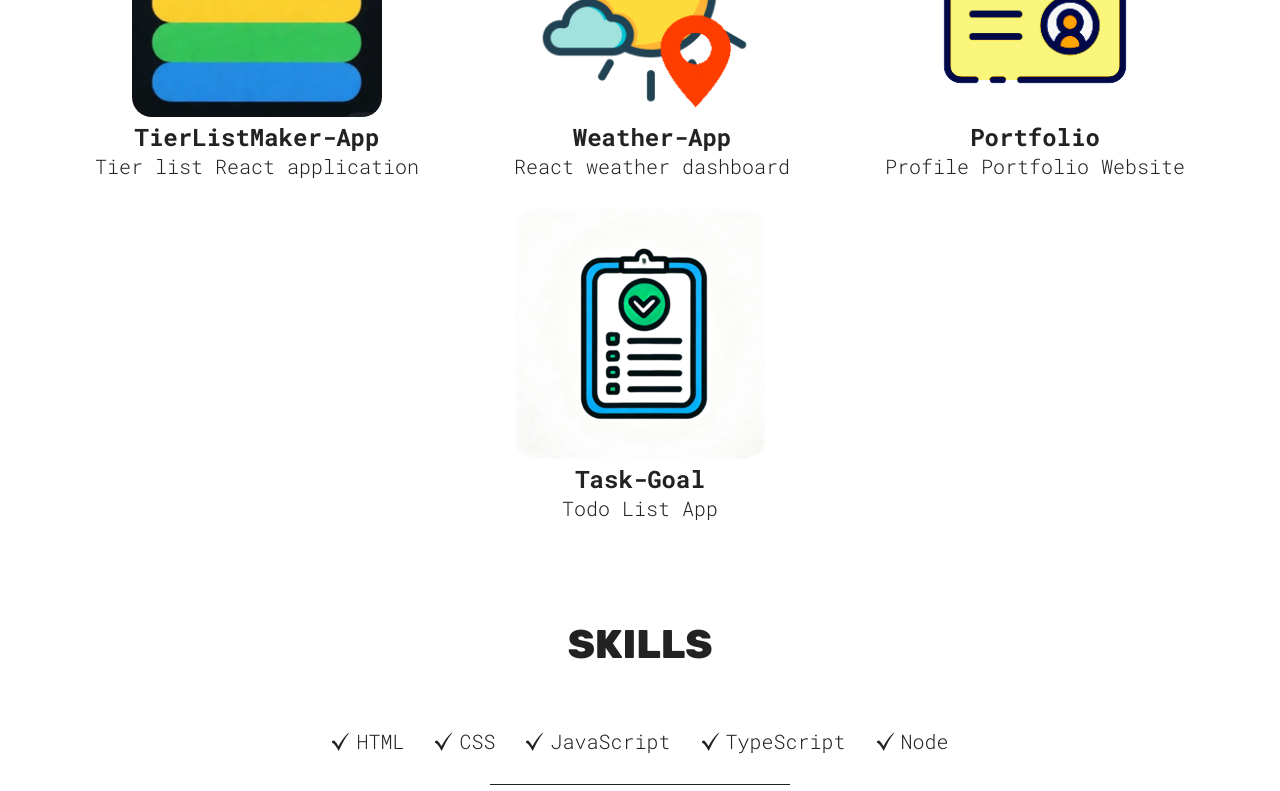
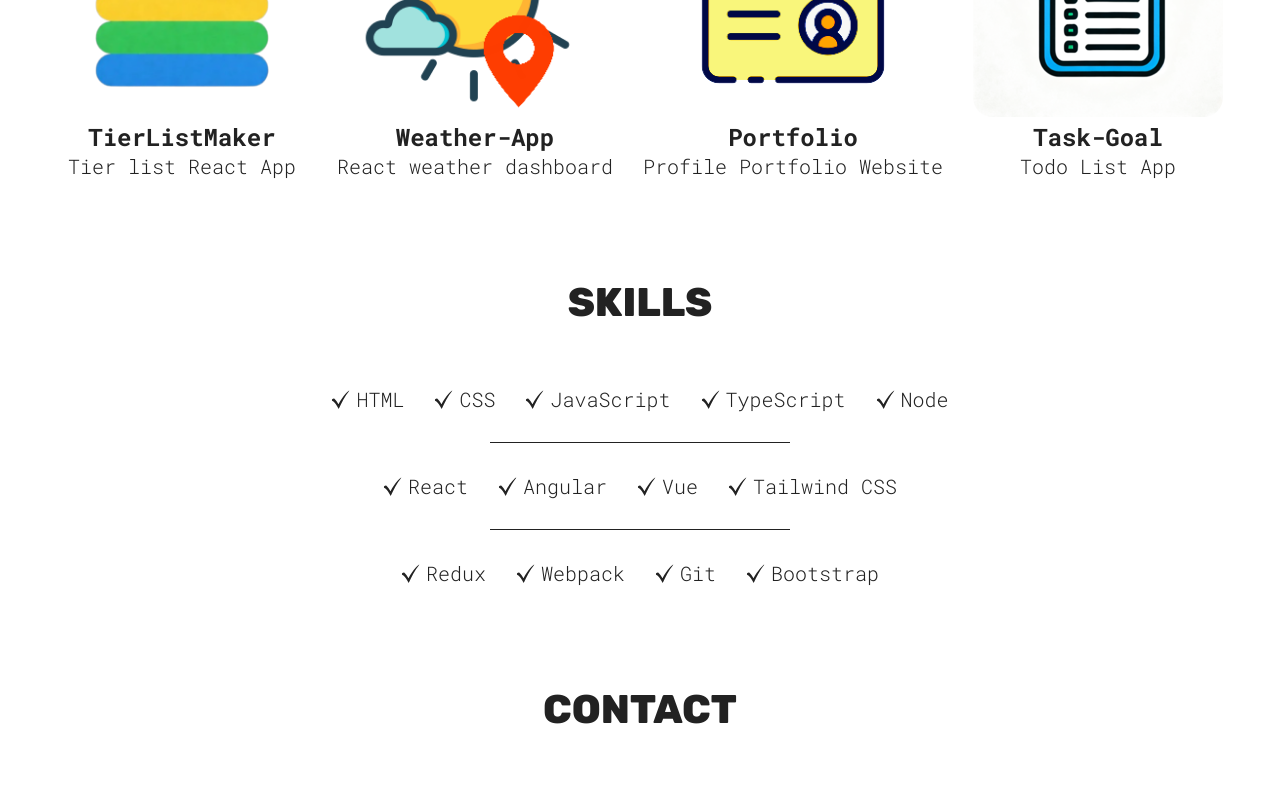
Before and after one commit to CTHartze/profile-portfolio-website, a React (Vite) app: page / in a window 1280 px wide. Shown: the part 1140-1931 px from the top of the page. Built offline with nearby package versions, Linux system fonts and the light colour scheme.

Commit message:
Update ProjectCard details for TierListMaker

```diff
--- a/src/sections/Projects/Projects.jsx
+++ b/src/sections/Projects/Projects.jsx
@@ -13,8 +13,8 @@ function Projects() {
         <ProjectCard
           src={tierListMaker}
           link="https://github.com/CTHartze/tierlistmaker"
-          h3="TierListMaker-App"
-          p="Tier list React application"
+          h3="TierListMaker"
+          p="Tier list React App"
         />
         <ProjectCard
           src={weatherApp}
```
Also changed, not shown: src/assets/tierlistmaker.png.
